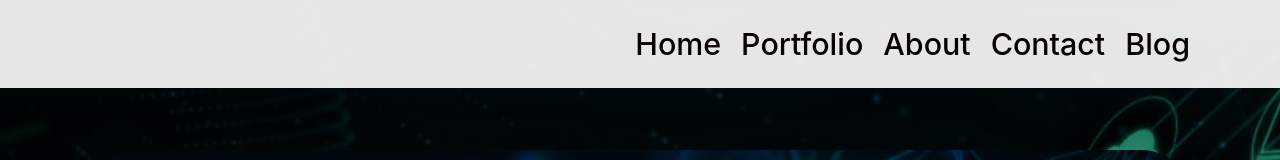
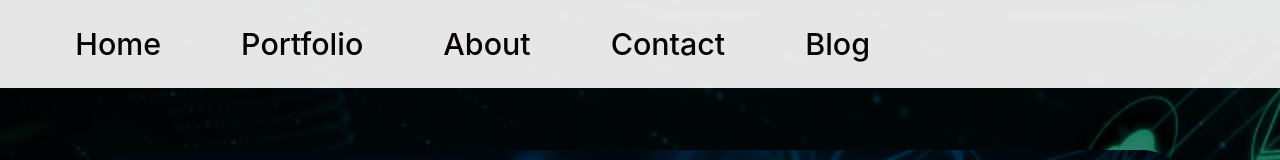
Before and after one commit to blase147/my_portfolio, a React (Create React App) app: page / in a window 1280 px wide. Shown: the top 160 px of the page. Built offline with nearby package versions, Linux system fonts and the light colour scheme.

Commit message:
update accesbility

```diff
--- a/src/components/about-me/aboutMe.scss
+++ b/src/components/about-me/aboutMe.scss
@@ -229,6 +229,7 @@
 
         h1 {
           padding-bottom: 80px;
+          font-size: 2.9em;
         }
 
         .about-me-intro {
@@ -241,7 +242,7 @@
           gap: 10px;
 
           .intro-text {
-            font-size: 18px;
+            font-size: 1.8em;
             text-align: left;
             width: 50%;
 
--- a/src/components/navigation-bar/navigationBar.scss
+++ b/src/components/navigation-bar/navigationBar.scss
@@ -67,9 +67,9 @@
       display: flex;
       flex-direction: row;
       justify-content: right;
-      gap: 20px;
+      gap: 80px;
       padding: 10px;
-      margin-right: 80px;
+      margin-right: 400px;
 
       li {
         font-weight: 500;
```
